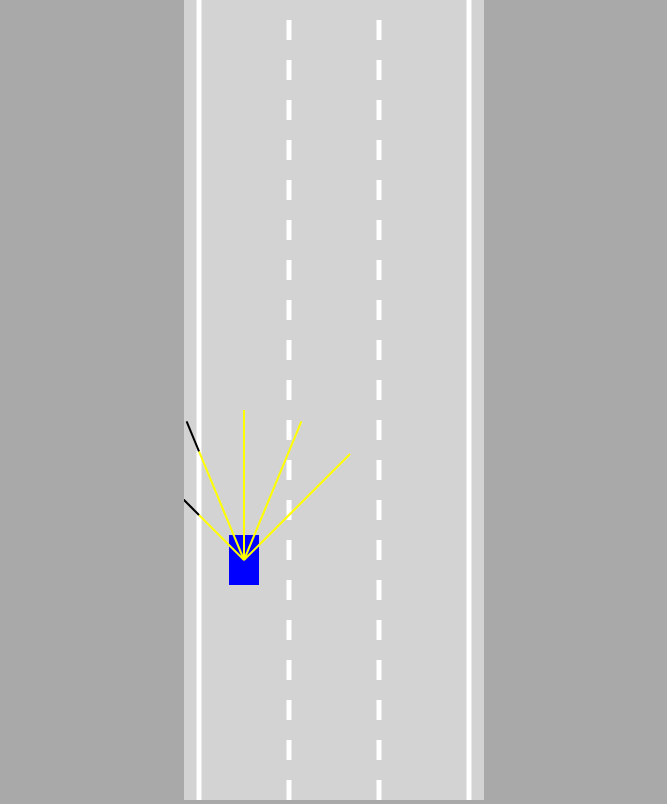
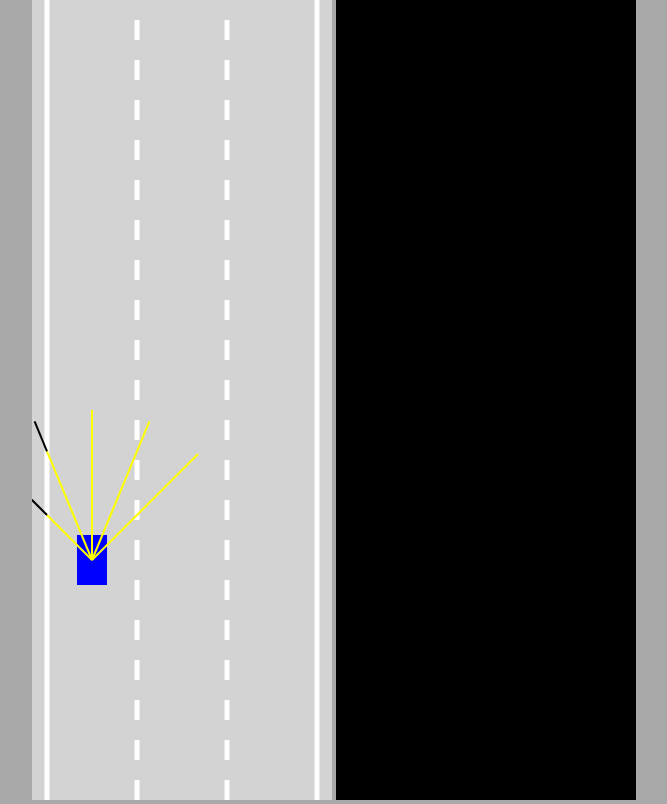
Before and after one commit to clocktower39/self-driving-car-sim, a plain HTML site: page index.html in a window 1280 px wide. Shown: the whole page, without its empty margins (306-973 px from the left). Drawn offline with Linux system fonts and the light colour scheme.

Commit message:
neural network

```diff
--- a/car.js
+++ b/car.js
@@ -12,8 +12,11 @@ class Car {
         this.angle = 0;
         this.damaged = false;
 
+        this.useBrain = controlType==="AI";
+
         if(controlType !=="DUMMY") {
             this.sensor = new Sensor(this);
+            this.brain = new NeuralNetwork([this.sensor.rayCount, 6, 4]);
         }
         this.controls = new Controls(controlType);
     }
@@ -26,6 +29,15 @@ class Car {
         }
         if(this.sensor){
             this.sensor.update(roadBorders, traffic);
+            const offsets = this.sensor.readings.map(s=> s===null ? 0 : 1-s.offset)
+            const outputs = NeuralNetwork.feedForward(offsets, this.brain);
+
+            if(this.useBrain) {
+                this.controls.forward = outputs[0];
+                this.controls.left = outputs[1];
+                this.controls.right = outputs[2];
+                this.controls.reverse = outputs[3];
+            }
         }
     }
 
--- a/index.html
+++ b/index.html
@@ -8,7 +8,9 @@
     <title>Self Driving Car</title>
 </head>
 <body>
-    <canvas id="myCanvas"></canvas>
+    <canvas id="carCanvas"></canvas>
+    <canvas id="networkCanvas"></canvas>
+    <script src="network.js"></script>
     <script src="sensor.js"></script>
     <script src="utils.js"></script>
     <script src="road.js"></script>
--- a/main.js
+++ b/main.js
@@ -1,9 +1,13 @@
-const canvas = document.getElementById('myCanvas');
-canvas.window = 200;
+const carCanvas = document.getElementById('carCanvas');
+carCanvas.window = 200;
+const networkCanvas = document.getElementById('networkCanvas');
+networkCanvas.window = 300;
 
-const ctx = canvas.getContext("2d");
-const road = new Road(canvas.width/2, canvas.width * 0.9);
-const car = new Car(road.getLaneCenter(0), 100, 30, 50, "KEYS");
+const carCtx = carCanvas.getContext("2d");
+const networkCtx = networkCanvas.getContext("2d");
+
+const road = new Road(carCanvas.width/2, carCanvas.width * 0.9);
+const car = new Car(road.getLaneCenter(0), 100, 30, 50, "AI");
 const traffic = [
     new Car(road.getLaneCenter(1), -100, 30, 50, "DUMMY", 2),
 ]
@@ -16,17 +20,19 @@ function animate() {
     }
     car.update(road.borders, traffic);
 
-    canvas.height = window.innerHeight;
+    carCanvas.height = window.innerHeight;
+    networkCanvas.height = window.innerHeight;
 
-    ctx.save();
-    ctx.translate(0, -car.y + canvas.height * 0.7);
+    carCtx.save();
+    carCtx.translate(0, -car.y + carCanvas.height * 0.7);
 
-    road.draw(ctx);
+    road.draw(carCtx);
     for(let i = 0; i < traffic.length; i++) {
-        traffic[i].draw(ctx, 'red');
+        traffic[i].draw(carCtx, 'red');
     }
-    car.draw(ctx, 'blue');
+    car.draw(carCtx, 'blue');
 
-    ctx.restore();
+    carCtx.restore();
+
     requestAnimationFrame(animate);
 }
--- /dev/null
+++ b/network.js
@@ -0,0 +1,68 @@
+class NeuralNetwork {
+    constructor(neuronCounts) {
+        this.levels = [];
+        for (let i = 0; i < neuronCounts.length - 1; i++) {
+            this.levels.push(new Level(
+                neuronCounts[i], neuronCounts[i + 1]
+            ));
+        }
+    }
+
+    static feedForward(givenInputs, network) {
+        let outputs = Level.feedForward(
+            givenInputs, network.levels[0]);
+        for (let i = 1; i < network.levels.length; i++) {
+            outputs = Level.feedForward(
+                outputs, network.levels[i]);
+        }
+        return outputs;
+    }
+}
+
+class Level {
+    constructor(inputCount, outputCount) {
+        this.inputs = new Array(inputCount);
+        this.outputs = new Array(outputCount);
+        this.biases = new Array(outputCount);
+
+        this.weights = [];
+        for (let i = 0; i < inputCount; i++) {
+            this.weights[i] = new Array(outputCount);
+        }
+
+        Level.#randomize(this);
+    }
+
+    static #randomize(level) {
+        for (let i = 0; i < level.inputs.length; i++) {
+            for (let j = 0; j < level.outputs.length; j++) {
+                level.weights[i][j] = Math.random() * 2 - 1;
+            }
+        }
+
+        for (let i = 0; i < level.biases.length; i++) {
+            level.biases[i] = Math.random() * 2 - 1;
+        }
+    }
+
+    static feedForward(givenInputs, level) {
+        for (let i = 0; i < level.inputs.length; i++) {
+            level.inputs[i] = givenInputs[i];
+        }
+
+        for (let i = 0; i < level.outputs.length; i++) {
+            let sum = 0
+            for (let j = 0; j < level.inputs.length; j++) {
+                sum += level.inputs[j] * level.weights[j][i];
+            }
+
+            if (sum > level.biases[i]) {
+                level.outputs[i] = 1;
+            } else {
+                level.outputs[i] = 0;
+            }
+        }
+
+        return level.outputs;
+    }
+}
--- a/style.css
+++ b/style.css
@@ -5,6 +5,9 @@ body {
     text-align: center;
 }
 
-#myCanvas {
+#carCanvas {
     background: lightgrey;
 }
+#networkCanvas {
+    background: black;
+}
```
